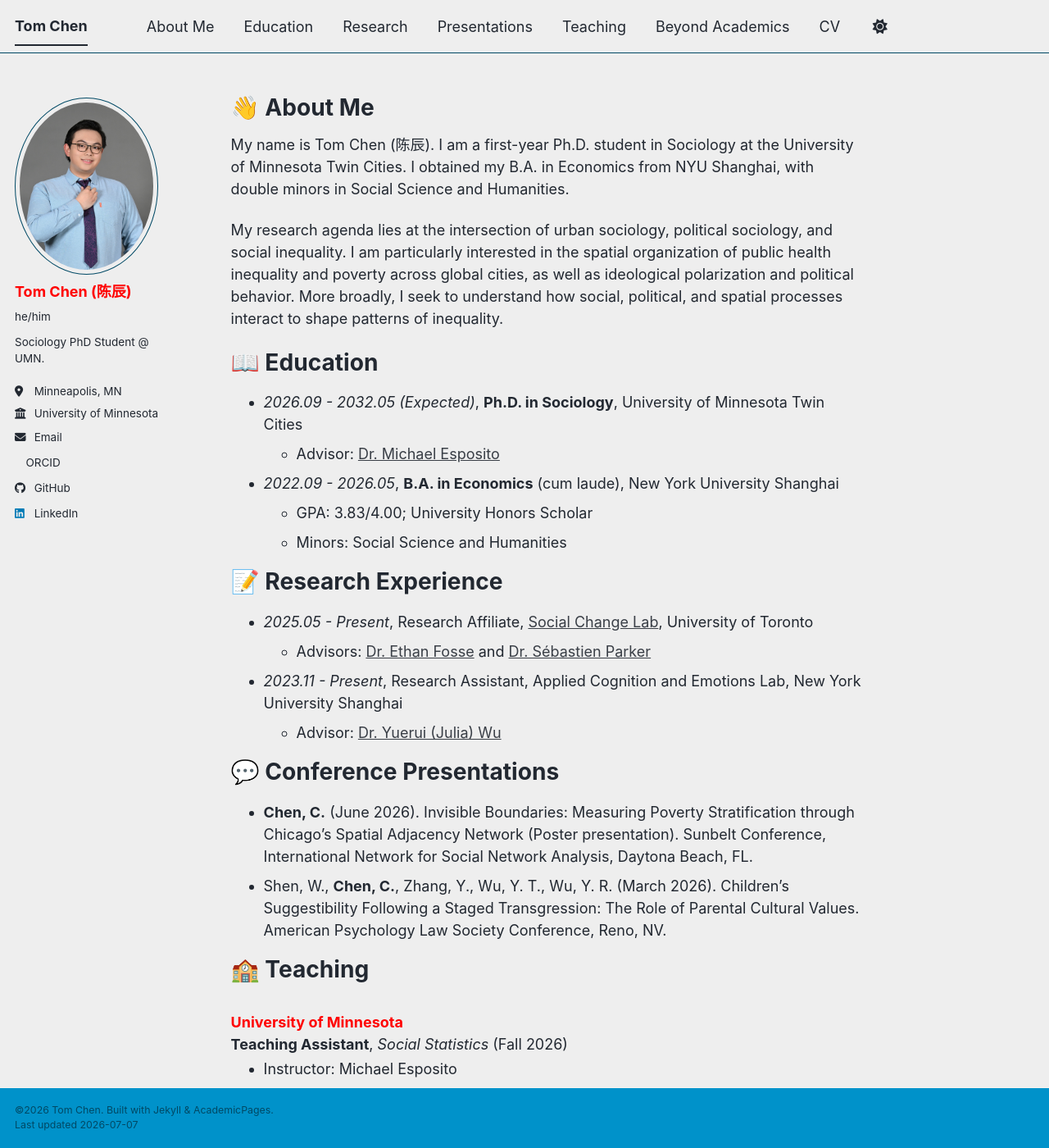
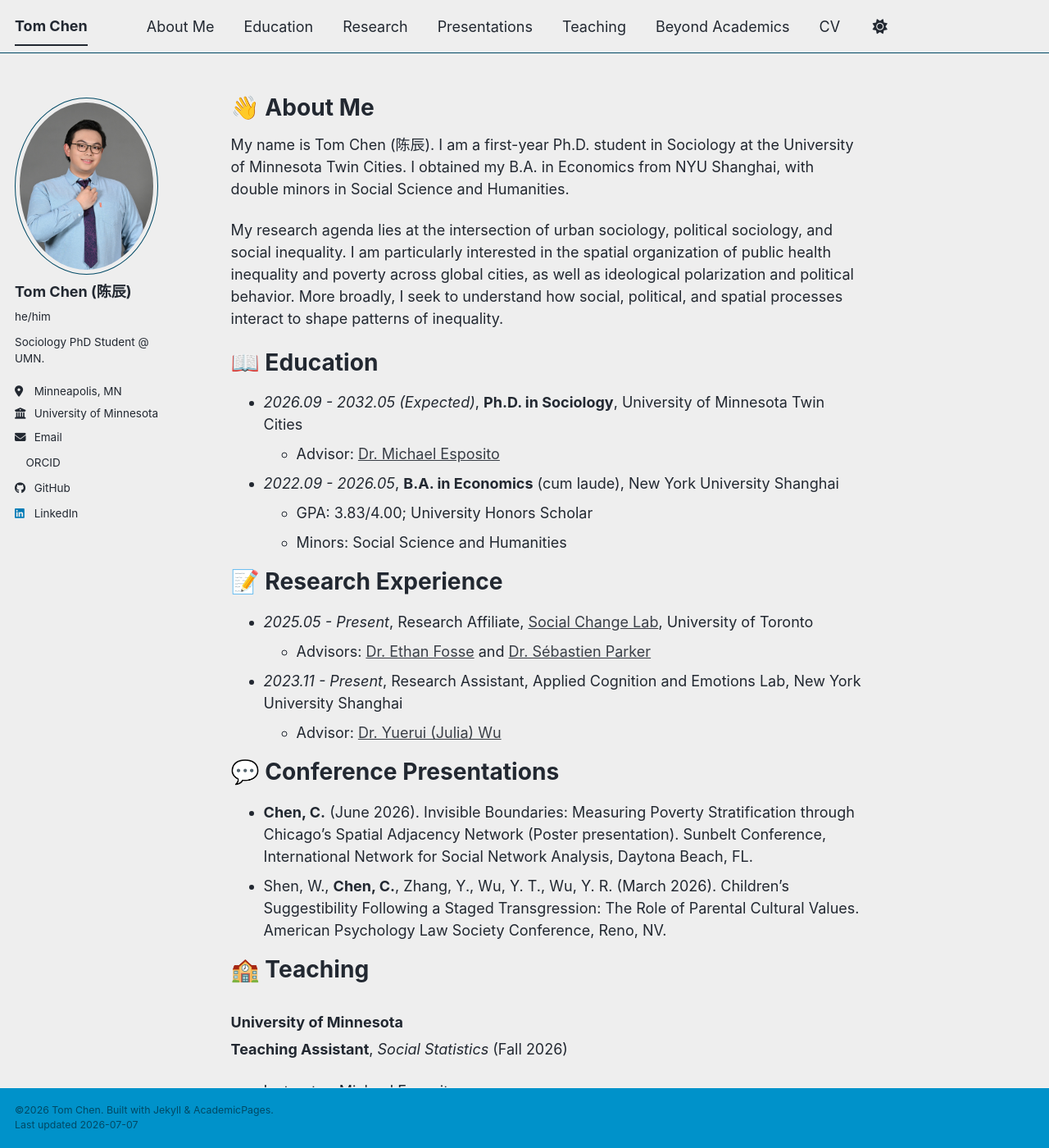
Before and after one commit to tomchenchen/tomchenchen.github.io, a Jekyll site: the page built from _pages/about.md, in a window 1280 px wide and 1400 px high. Shown: the whole window at 82% size. Built offline with Jekyll 4.4.1, drawn with Linux system fonts in a browser that asks for light colours; a style sheet for code colours, icons or effects is not loaded.

Commit message:
Update main.scss

```diff
--- a/assets/css/main.scss
+++ b/assets/css/main.scss
@@ -41,21 +41,3 @@
 [id] {
     scroll-margin-top: 80px;
 }
-
-h3 {
-    color: red !important;
-}
-
-/* 调整列表间距 */
-.page__content h3 {
-    margin-bottom: 0.15rem;
-}
-
-.page__content h3 + p {
-    margin-top: 0;
-    margin-bottom: 0.15rem;
-}
-
-.page__content p + ul {
-    margin-top: 0;
-}
```
